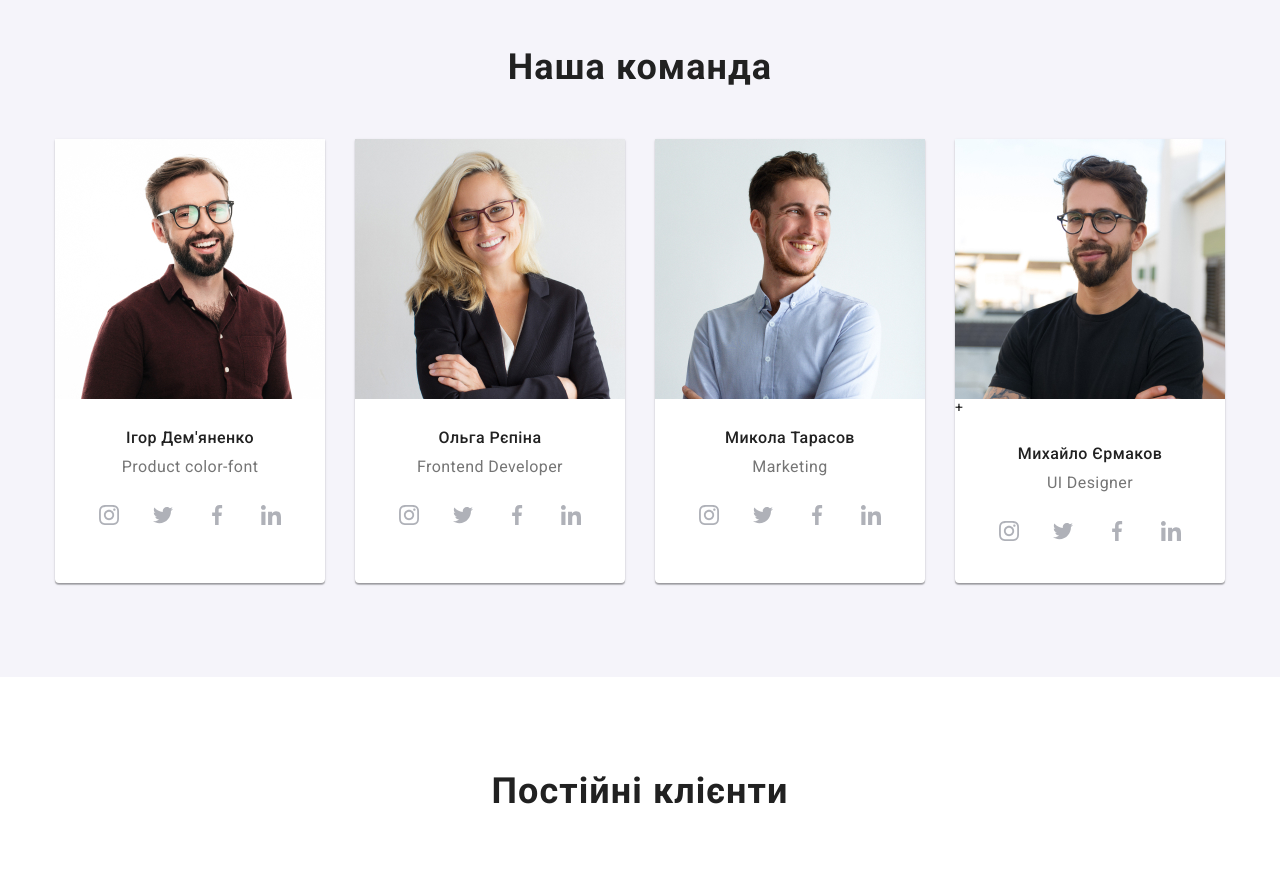
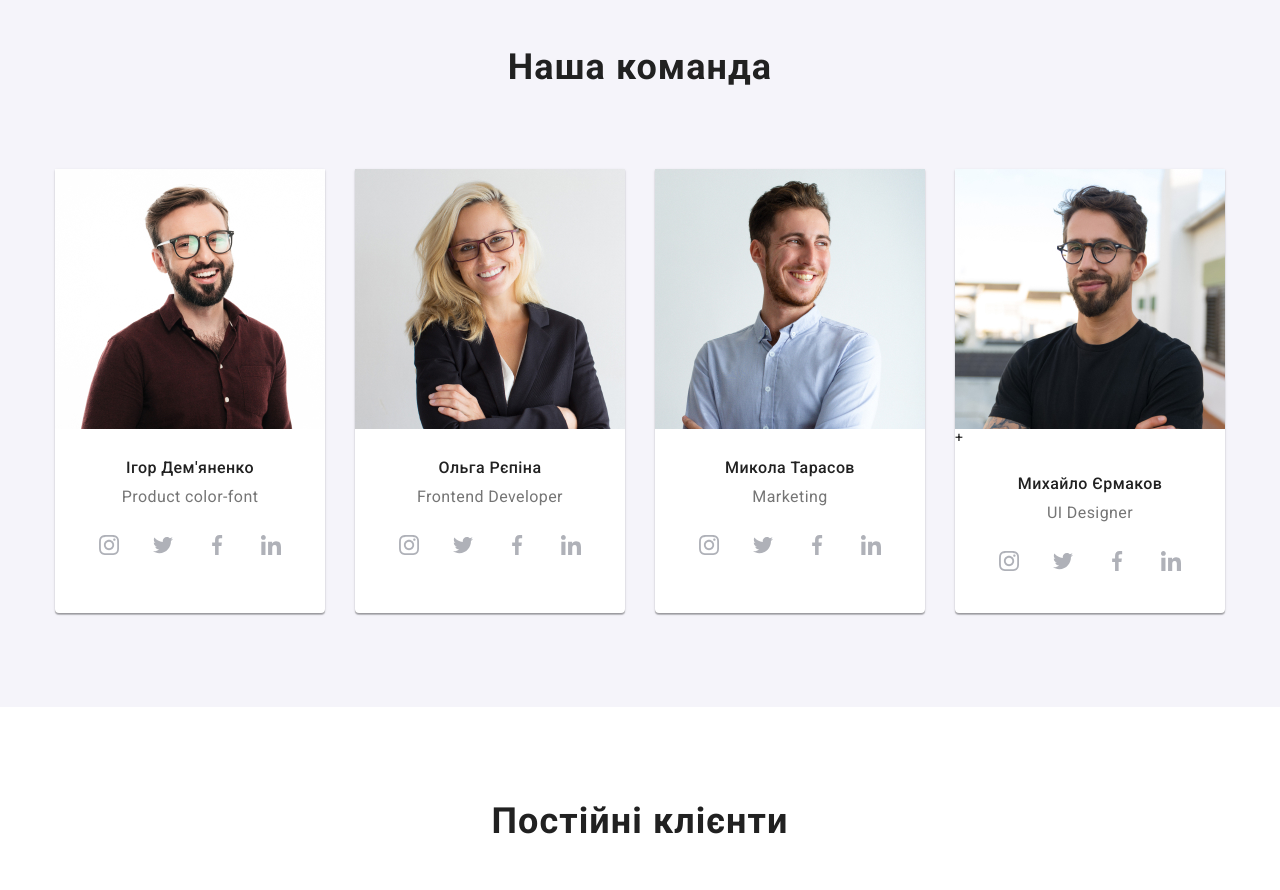
Before and after one commit to lilykarpenko/goit-markup-hw-08, a plain HTML site: page index.html in a window 1280 px wide. Shown: the part 1660-2550 px from the top of the page. Drawn offline with nearby package versions, Linux system fonts and the light colour scheme.

Commit message:
04.08./5

```diff
--- a/scss/components/_team.scss
+++ b/scss/components/_team.scss
@@ -17,7 +17,7 @@
     @media(max-width:768px){
       margin-top: 30px;
     }
-  @media screen and (min-width: 768px) and (max-width: 1199px){
+  @media screen and (min-width: 768px) and (max-width: 1200px){
     width: 354px;}}
       .team__item {
     border: 0;
@@ -30,8 +30,10 @@
       margin-top: 30px;
      flex-basis:calc((100% - 60px )/ 2)
   }
-    @media screen and (min-width:1200px){
-      margin-left: var(--card-set-gap);}
+    @media screen and (min-width:1199px){
+      margin-left: var(--card-set-gap);
+      margin-top: 30px;}
+
   }
   .team__card {
     text-align: center;
```
Also changed, not shown: css/main.css, css/main.min.css, 2 other files.
